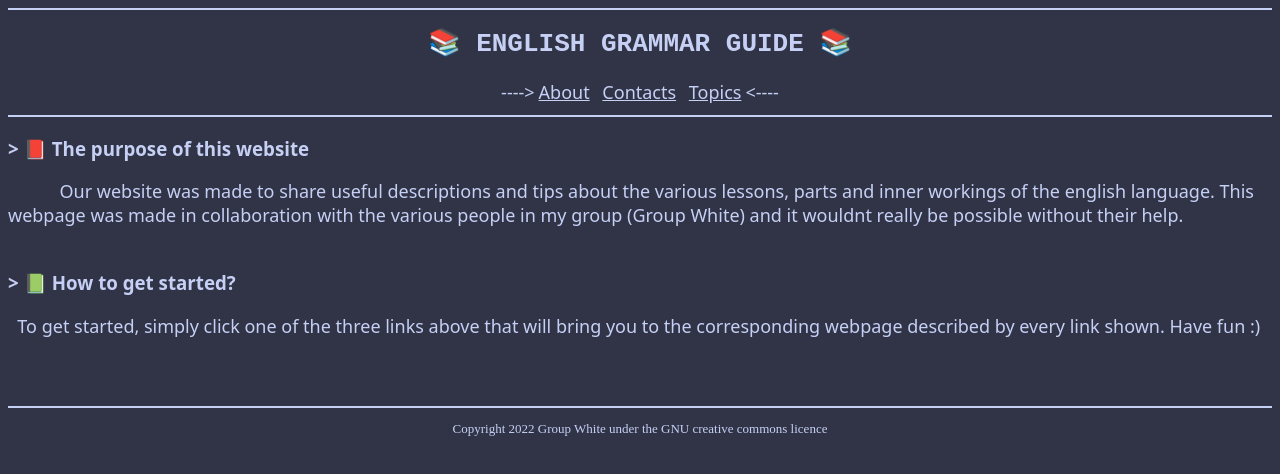
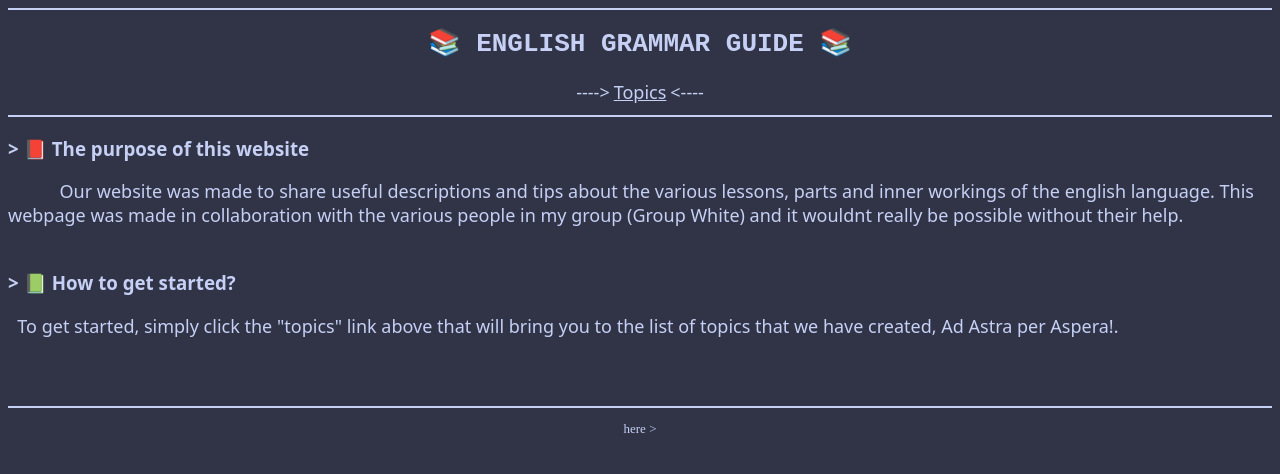
Before and after one commit to Tskk-dev/Pure-HTML-Website-Activity, a plain HTML site: page index.html in a window 1280 px wide. Drawn offline with Linux system fonts and the light colour scheme.

Commit message:
Added  UX changes and conformed to new license

```diff
--- a/index.html
+++ b/index.html
@@ -23,10 +23,8 @@
             <table align="center" >
                 <tr>
                     <td> ----> </td>
-                    <td><a href="">About </a></td>
-                    <td> &nbsp;</td>
-                    <td><a href="">Contacts</a></td>
-                    <td> &nbsp;</td>
+
+
                     <td><a href="/topics/Topics_page.html">Topics </a></td>
                     <td> <---- </td>
                 </tr>
@@ -43,7 +41,7 @@
                </font>
 
                     <H3>> 📗 How to get started? </H3>
-                    <font size="4px"> &nbsp; To get started, simply click one of the three links above that will bring you to the corresponding webpage described by every link shown. Have fun :)
+                    <font size="4px"> &nbsp; To get started, simply click the "topics" link above that will bring you to the list of topics that we have created, Ad Astra per Aspera!.
 </font>
 
                 </p>
@@ -59,7 +57,9 @@
 
     </font>
     <center> <font color="#c6d0f5" size="2px">
-        <p> Copyright 2022   Group White under the GNU creative commons licence </p>
+        <p Made with ❤ and pure html by group white, The Website source code is under public domain and can be
+           found <a href="https://github.com/2Tsk2/Pure-HTML-Website-Activity"> here </a>>
+        </p>
     </center> </font>
 
 </body>
```
